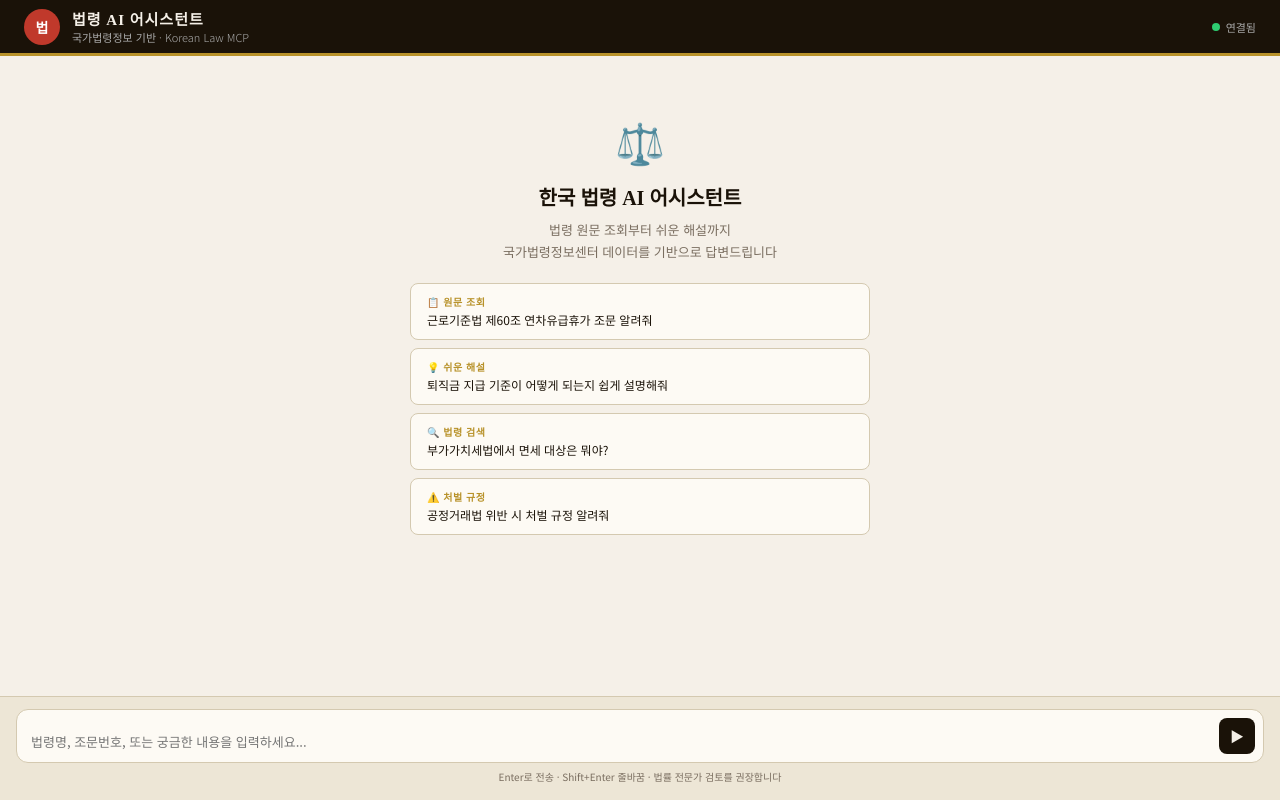
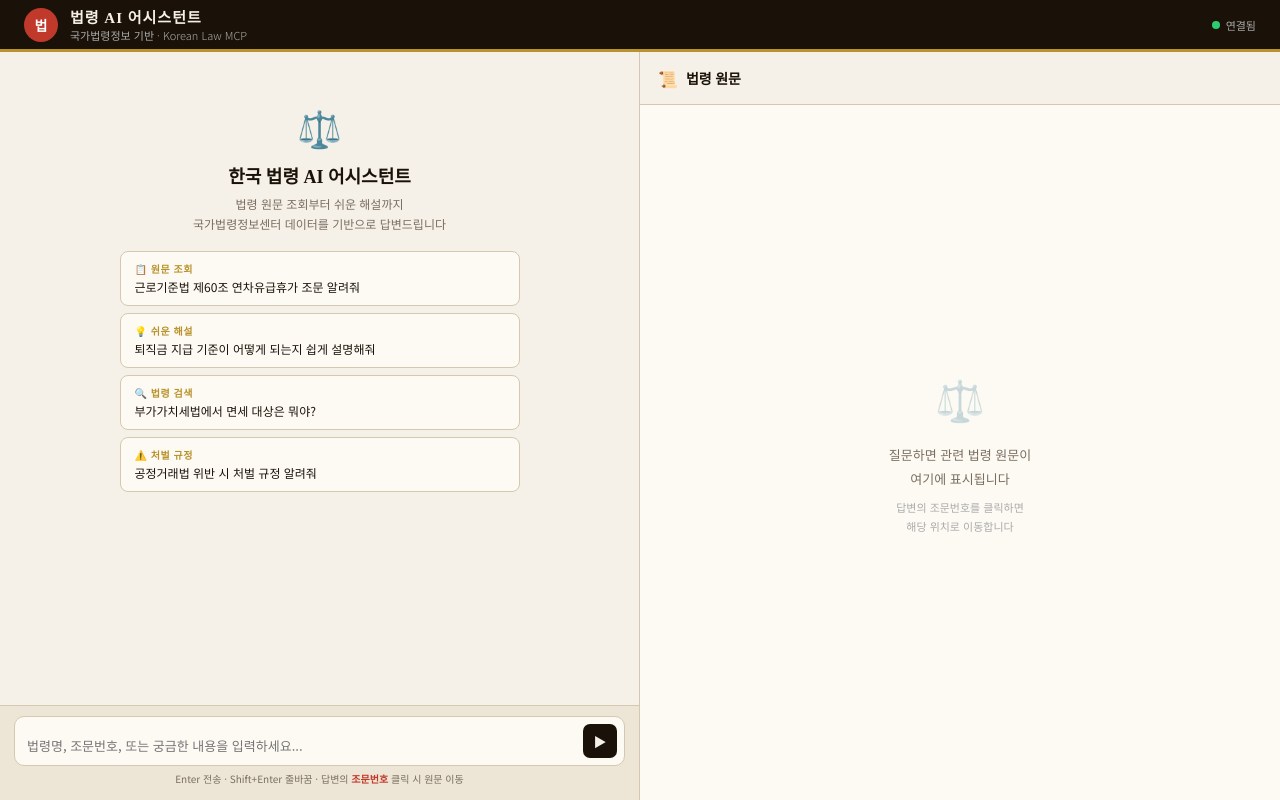
Before and after one commit to ghdwp45/law-chatbot, a Next.js app: page / in a window 1280 px wide. Built offline with nearby package versions, Linux system fonts and the light colour scheme.

Commit message:
Update page.js

```diff
--- a/app/page.js
+++ b/app/page.js
@@ -12,12 +12,64 @@ export default function Home() {
   const [messages, setMessages] = useState([]);
   const [input, setInput] = useState("");
   const [loading, setLoading] = useState(false);
+  const [lawPanels, setLawPanels] = useState([]); // [{title, articles: [{no, content}]}]
+  const [activeRef, setActiveRef] = useState(null); // 현재 하이라이트된 조문
   const chatRef = useRef(null);
   const textareaRef = useRef(null);
+  const lawRefs = useRef({});
 
   useEffect(() => {
     if (chatRef.current) chatRef.current.scrollTop = chatRef.current.scrollHeight;
   }, [messages, loading]);
+
+  // 답변에서 법령 원문 파싱
+  const parseLawFromResponse = (text) => {
+    const panels = [];
+    // [법령명 제X조] 패턴 찾기
+    const lawBlocks = text.match(/【[^】]+】[\s\S]*?(?=【|$)/g) || [];
+
+    if (lawBlocks.length > 0) {
+      lawBlocks.forEach(block => {
+        const titleMatch = block.match(/【([^】]+)】/);
+        if (!titleMatch) return;
+        const title = titleMatch[1];
+        const content = block.replace(/【[^】]+】/, "").trim();
+        const articles = [];
+        // 제X조 단위로 분리
+        const artMatches = content.split(/(?=제\d+조)/);
+        artMatches.forEach(art => {
+          if (art.trim()) {
+            const noMatch = art.match(/^(제\d+조[^\n]*)/);
+            articles.push({
+              no: noMatch ? noMatch[1] : "조문",
+              content: art.trim()
+            });
+          }
+        });
+        panels.push({ title, articles });
+      });
+    } else {
+      // 패턴 없으면 전체 텍스트에서 조문 추출 시도
+      const artMatches = text.match(/제\d+조[^\n]*/g);
+      if (artMatches && artMatches.length > 0) {
+        panels.push({
+          title: "관련 법령",
+          articles: artMatches.map(a => ({ no: a, content: a }))
+        });
+      }
+    }
+    return panels;
+  };
+
+  // 답변 텍스트에서 법령 인용 부분 하이라이트
+  const formatWithHighlight = (text) => {
+    // 조문 번호 패턴에 클릭 이벤트 추가
+    return text
+      .replace(/\*\*(.*?)\*\*/g, "<strong>$1</strong>")
+      .replace(/(제\d+조(?:의\d+)?(?:\s*제\d+항)?(?:\s*제\d+호)?)/g,
+        `<span class="law-ref" onclick="window.highlightLaw('$1')">$1</span>`)
+      .replace(/\n/g, "<br/>");
+  };
 
   const send = async (text) => {
     const userText = text || input.trim();
@@ -37,13 +89,30 @@ export default function Home() {
       });
       const data = await res.json();
       if (!res.ok) throw new Error(data.error || "오류 발생");
-      setMessages([...newMessages, { role: "assistant", content: data.text }]);
+
+      const assistantMsg = { role: "assistant", content: data.text };
+      setMessages([...newMessages, assistantMsg]);
+
+      // 법령 원문 파싱해서 오른쪽 패널에 추가
+      const parsed = parseLawFromResponse(data.text);
+      if (parsed.length > 0) setLawPanels(parsed);
+
     } catch (e) {
       setMessages([...newMessages, { role: "assistant", content: `❌ ${e.message}` }]);
     } finally {
       setLoading(false);
     }
   };
+
+  // 조문 클릭 시 오른쪽 패널에서 해당 조문 하이라이트
+  useEffect(() => {
+    window.highlightLaw = (ref) => {
+      setActiveRef(ref);
+      // 해당 조문으로 스크롤
+      const el = lawRefs.current[ref];
+      if (el) el.scrollIntoView({ behavior: "smooth", block: "center" });
+    };
+  }, []);
 
   const handleKey = (e) => {
     if (e.key === "Enter" && !e.shiftKey) { e.preventDefault(); send(); }
@@ -54,38 +123,38 @@ export default function Home() {
     e.target.style.height = Math.min(e.target.scrollHeight, 120) + "px";
   };
 
-  const formatText = (text) => {
-    return text
-      .replace(/\*\*(.*?)\*\*/g, "<strong>$1</strong>")
-      .replace(/\n/g, "<br/>");
-  };
-
   return (
-    <div style={styles.root}>
-      <header style={styles.header}>
-        <div style={styles.headerLeft}>
-          <div style={styles.seal}>법</div>
+    <div style={s.root}>
+      {/* HEADER */}
+      <header style={s.header}>
+        <div style={s.headerLeft}>
+          <div style={s.seal}>법</div>
           <div>
-            <div style={styles.headerTitle}>법령 AI 어시스턴트</div>
-            <div style={styles.headerSub}>국가법령정보 기반 · Korean Law MCP</div>
+            <div style={s.headerTitle}>법령 AI 어시스턴트</div>
+            <div style={s.headerSub}>국가법령정보 기반 · Korean Law MCP</div>
           </div>
         </div>
-        <div style={styles.statusWrap}>
-          <div style={{...styles.dot, background: loading ? "#f39c12" : "#2ecc71"}} />
-          <span style={styles.statusText}>{loading ? "조회 중..." : "연결됨"}</span>
+        <div style={s.statusWrap}>
+          <div style={{...s.dot, background: loading ? "#f39c12" : "#2ecc71"}} />
+          <span style={s.statusText}>{loading ? "조회 중..." : "연결됨"}</span>
         </div>
       </header>
 
-      <div style={styles.chatArea} ref={chatRef}>
+      {/* BODY: 좌우 분할 */}
+      <div style={s.body}>
+
+        {/* 왼쪽: 채팅 */}
+        <div style={s.leftPane}>
+          <div style={s.chatArea} ref={chatRef}>
             {messages.length === 0 && (
-          <div style={styles.welcome}>
-            <div style={styles.welcomeIcon}>⚖️</div>
-            <h2 style={styles.welcomeTitle}>한국 법령 AI 어시스턴트</h2>
-            <p style={styles.welcomeDesc}>법령 원문 조회부터 쉬운 해설까지<br/>국가법령정보센터 데이터를 기반으로 답변드립니다</p>
-            <div style={styles.examples}>
+              <div style={s.welcome}>
+                <div style={s.welcomeIcon}>⚖️</div>
+                <h2 style={s.welcomeTitle}>한국 법령 AI 어시스턴트</h2>
+                <p style={s.welcomeDesc}>법령 원문 조회부터 쉬운 해설까지<br/>국가법령정보센터 데이터를 기반으로 답변드립니다</p>
+                <div style={s.examples}>
                   {EXAMPLES.map((ex) => (
-                <button key={ex.q} style={styles.exBtn} onClick={() => send(ex.q)}>
-                  <span style={styles.exLabel}>{ex.label}</span>
+                    <button key={ex.q} style={s.exBtn} onClick={() => send(ex.q)}>
+                      <span style={s.exLabel}>{ex.label}</span>
                       {ex.q}
                     </button>
                   ))}
@@ -94,80 +163,158 @@ export default function Home() {
             )}
 
             {messages.map((m, i) => (
-          <div key={i} style={{...styles.msgRow, justifyContent: m.role === "user" ? "flex-end" : "flex-start"}}>
-            {m.role === "assistant" && <div style={styles.avatarAi}>법</div>}
-            <div style={m.role === "user" ? styles.bubbleUser : styles.bubbleAi}
-              dangerouslySetInnerHTML={{ __html: formatText(m.content) }} />
-            {m.role === "user" && <div style={styles.avatarUser}>나</div>}
+              <div key={i} style={{...s.msgRow, justifyContent: m.role === "user" ? "flex-end" : "flex-start"}}>
+                {m.role === "assistant" && <div style={s.avatarAi}>법</div>}
+                <div
+                  style={m.role === "user" ? s.bubbleUser : s.bubbleAi}
+                  dangerouslySetInnerHTML={{ __html: m.role === "assistant" ? formatWithHighlight(m.content) : m.content }}
+                />
+                {m.role === "user" && <div style={s.avatarUser}>나</div>}
               </div>
             ))}
 
             {loading && (
-          <div style={{...styles.msgRow, justifyContent: "flex-start"}}>
-            <div style={styles.avatarAi}>법</div>
-            <div style={styles.typing}>
-              {[0,1,2].map(i => <span key={i} style={{...styles.typingDot, animationDelay: `${i*0.2}s`}} />)}
+              <div style={{...s.msgRow, justifyContent: "flex-start"}}>
+                <div style={s.avatarAi}>법</div>
+                <div style={s.typing}>
+                  {[0,1,2].map(i => <span key={i} style={{...s.typingDot, animationDelay:`${i*0.2}s`}}/>)}
                 </div>
               </div>
             )}
           </div>
 
-      <div style={styles.inputArea}>
-        <div style={styles.inputRow}>
+          {/* 입력창 */}
+          <div style={s.inputArea}>
+            <div style={s.inputRow}>
               <textarea
                 ref={textareaRef}
-            style={styles.textarea}
+                style={s.textarea}
                 value={input}
                 onChange={(e) => { setInput(e.target.value); autoResize(e); }}
                 onKeyDown={handleKey}
                 placeholder="법령명, 조문번호, 또는 궁금한 내용을 입력하세요..."
                 rows={1}
               />
-          <button style={{...styles.sendBtn, opacity: loading ? 0.4 : 1}} onClick={() => send()} disabled={loading}>
-            ▶
-          </button>
+              <button style={{...s.sendBtn, opacity: loading ? 0.4 : 1}} onClick={() => send()} disabled={loading}>▶</button>
             </div>
-        <div style={styles.hint}>Enter로 전송 · Shift+Enter 줄바꿈 · 법률 전문가 검토를 권장합니다</div>
+            <div style={s.hint}>Enter 전송 · Shift+Enter 줄바꿈 · 답변의 <span style={{color:"#c0392b", fontWeight:600}}>조문번호</span> 클릭 시 원문 이동</div>
+          </div>
+        </div>
+
+        {/* 오른쪽: 법령 원문 패널 */}
+        <div style={s.rightPane}>
+          <div style={s.rightHeader}>
+            <span style={s.rightHeaderIcon}>📜</span>
+            <span style={s.rightHeaderTitle}>법령 원문</span>
+            {lawPanels.length > 0 && (
+              <span style={s.rightHeaderBadge}>{lawPanels.reduce((a,p)=>a+p.articles.length,0)}개 조문</span>
+            )}
+          </div>
+
+          <div style={s.lawContent}>
+            {lawPanels.length === 0 ? (
+              <div style={s.emptyLaw}>
+                <div style={s.emptyIcon}>⚖️</div>
+                <p style={s.emptyText}>질문하면 관련 법령 원문이<br/>여기에 표시됩니다</p>
+                <p style={s.emptySubText}>답변의 조문번호를 클릭하면<br/>해당 위치로 이동합니다</p>
+              </div>
+            ) : (
+              lawPanels.map((panel, pi) => (
+                <div key={pi} style={s.lawPanel}>
+                  <div style={s.lawPanelTitle}>{panel.title}</div>
+                  {panel.articles.map((art, ai) => {
+                    const refKey = art.no.match(/제\d+조/)?.[0] || art.no;
+                    const isActive = activeRef && art.no.includes(activeRef.match(/제\d+조/)?.[0] || activeRef);
+                    return (
+                      <div
+                        key={ai}
+                        ref={el => lawRefs.current[refKey] = el}
+                        style={{...s.article, ...(isActive ? s.articleActive : {})}}
+                      >
+                        <div style={s.articleNo}>{art.no}</div>
+                        <div style={s.articleContent}>{art.content}</div>
+                      </div>
+                    );
+                  })}
+                </div>
+              ))
+            )}
+          </div>
+        </div>
       </div>
 
       <style>{`
         @import url('https://fonts.googleapis.com/css2?family=Noto+Serif+KR:wght@700&family=Noto+Sans+KR:wght@300;400;500&display=swap');
         * { box-sizing: border-box; margin: 0; padding: 0; }
-        body { font-family: 'Noto Sans KR', sans-serif; }
+        body { font-family: 'Noto Sans KR', sans-serif; overflow: hidden; }
+        ::-webkit-scrollbar { width: 4px; }
+        ::-webkit-scrollbar-thumb { background: #d4c9b0; border-radius: 2px; }
         @keyframes blink { 0%,60%,100%{transform:translateY(0);opacity:.4} 30%{transform:translateY(-5px);opacity:1} }
+        .law-ref {
+          color: #c0392b;
+          font-weight: 600;
+          cursor: pointer;
+          border-bottom: 1px dashed #c0392b;
+          padding: 0 1px;
+          transition: background 0.15s;
+        }
+        .law-ref:hover { background: #fde8e8; border-radius: 2px; }
       `}</style>
     </div>
   );
 }
 
-const styles = {
-  root: { display:"flex", flexDirection:"column", height:"100vh", background:"#f5f0e8", fontFamily:"'Noto Sans KR', sans-serif" },
-  header: { background:"#1a1208", color:"#f5f0e8", padding:"0 24px", height:56, display:"flex", alignItems:"center", justifyContent:"space-between", flexShrink:0, borderBottom:"3px solid #b8922a" },
+const s = {
+  root: { display:"flex", flexDirection:"column", height:"100vh", background:"#f5f0e8", fontFamily:"'Noto Sans KR',sans-serif" },
+  header: { background:"#1a1208", color:"#f5f0e8", padding:"0 24px", height:52, display:"flex", alignItems:"center", justifyContent:"space-between", flexShrink:0, borderBottom:"3px solid #b8922a" },
   headerLeft: { display:"flex", alignItems:"center", gap:12 },
-  seal: { width:36, height:36, background:"#c0392b", borderRadius:"50%", display:"flex", alignItems:"center", justifyContent:"center", fontFamily:"'Noto Serif KR', serif", fontSize:14, fontWeight:700, color:"white" },
-  headerTitle: { fontFamily:"'Noto Serif KR', serif", fontSize:15, fontWeight:700, letterSpacing:1 },
-  headerSub: { fontSize:11, color:"#aaa", fontWeight:300 },
-  statusWrap: { display:"flex", alignItems:"center", gap:6 },
-  dot: { width:8, height:8, borderRadius:"50%", transition:"background 0.3s" },
-  statusText: { fontSize:11, color:"#aaa" },
-  chatArea: { flex:1, overflowY:"auto", padding:"24px 20px", display:"flex", flexDirection:"column", gap:16 },
-  welcome: { textAlign:"center", padding:"32px 20px" },
-  welcomeIcon: { fontSize:40, marginBottom:12 },
-  welcomeTitle: { fontFamily:"'Noto Serif KR', serif", fontSize:20, fontWeight:700, color:"#1a1208", marginBottom:8 },
-  welcomeDesc: { fontSize:13, color:"#7a6e60", lineHeight:1.7, marginBottom:20 },
-  examples: { display:"flex", flexDirection:"column", gap:8, maxWidth:460, margin:"0 auto" },
-  exBtn: { background:"#fdfaf4", border:"1px solid #d4c9b0", borderRadius:8, padding:"10px 16px", fontSize:12, color:"#1a1208", cursor:"pointer", textAlign:"left", fontFamily:"'Noto Sans KR', sans-serif", lineHeight:1.5 },
-  exLabel: { fontSize:10, fontWeight:700, color:"#b8922a", letterSpacing:0.5, display:"block", marginBottom:2 },
-  msgRow: { display:"flex", gap:10, alignItems:"flex-start" },
-  avatarAi: { width:32, height:32, background:"#1a1208", color:"#f5f0e8", borderRadius:"50%", display:"flex", alignItems:"center", justifyContent:"center", fontFamily:"'Noto Serif KR', serif", fontSize:12, fontWeight:700, flexShrink:0 },
-  avatarUser: { width:32, height:32, background:"#b8922a", color:"white", borderRadius:"50%", display:"flex", alignItems:"center", justifyContent:"center", fontSize:13, fontWeight:700, flexShrink:0 },
-  bubbleAi: { maxWidth:"calc(100% - 80px)", padding:"12px 16px", borderRadius:"12px 12px 12px 4px", background:"#fdfaf4", border:"1px solid #d4c9b0", fontSize:13, lineHeight:1.8, color:"#1a1208" },
-  bubbleUser: { maxWidth:"calc(100% - 80px)", padding:"12px 16px", borderRadius:"12px 12px 4px 12px", background:"#1a1208", color:"#f5f0e8", fontSize:13, lineHeight:1.8 },
-  typing: { display:"flex", alignItems:"center", gap:4, padding:"12px 16px", background:"#fdfaf4", border:"1px solid #d4c9b0", borderRadius:"12px 12px 12px 4px" },
-  typingDot: { width:6, height:6, background:"#7a6e60", borderRadius:"50%", display:"inline-block", animation:"blink 1.2s infinite" },
-  inputArea: { padding:"12px 16px 16px", background:"#ede6d6", borderTop:"1px solid #d4c9b0", flexShrink:0 },
-  inputRow: { display:"flex", gap:8, alignItems:"flex-end", background:"#fdfaf4", border:"1.5px solid #d4c9b0", borderRadius:12, padding:"8px 8px 8px 14px" },
-  textarea: { flex:1, border:"none", outline:"none", background:"transparent", fontFamily:"'Noto Sans KR', sans-serif", fontSize:13, color:"#1a1208", resize:"none", maxHeight:120, minHeight:22, lineHeight:1.6 },
-  sendBtn: { width:36, height:36, background:"#1a1208", border:"none", borderRadius:8, cursor:"pointer", color:"#f5f0e8", fontSize:14, flexShrink:0 },
-  hint: { fontSize:10, color:"#7a6e60", marginTop:6, textAlign:"center" },
+  seal: { width:34,height:34,background:"#c0392b",borderRadius:"50%",display:"flex",alignItems:"center",justifyContent:"center",fontFamily:"'Noto Serif KR',serif",fontSize:14,fontWeight:700,color:"white" },
+  headerTitle: { fontFamily:"'Noto Serif KR',serif",fontSize:15,fontWeight:700,letterSpacing:1 },
+  headerSub: { fontSize:11,color:"#aaa",fontWeight:300 },
+  statusWrap: { display:"flex",alignItems:"center",gap:6 },
+  dot: { width:8,height:8,borderRadius:"50%",transition:"background 0.3s" },
+  statusText: { fontSize:11,color:"#aaa" },
+
+  body: { display:"flex", flex:1, overflow:"hidden" },
+
+  // 왼쪽 채팅
+  leftPane: { display:"flex",flexDirection:"column",flex:"0 0 50%",borderRight:"1px solid #d4c9b0",overflow:"hidden" },
+  chatArea: { flex:1,overflowY:"auto",padding:"20px 16px",display:"flex",flexDirection:"column",gap:14 },
+  welcome: { textAlign:"center",padding:"28px 16px" },
+  welcomeIcon: { fontSize:36,marginBottom:10 },
+  welcomeTitle: { fontFamily:"'Noto Serif KR',serif",fontSize:18,fontWeight:700,color:"#1a1208",marginBottom:6 },
+  welcomeDesc: { fontSize:12,color:"#7a6e60",lineHeight:1.7,marginBottom:16 },
+  examples: { display:"flex",flexDirection:"column",gap:7,maxWidth:400,margin:"0 auto" },
+  exBtn: { background:"#fdfaf4",border:"1px solid #d4c9b0",borderRadius:8,padding:"9px 14px",fontSize:12,color:"#1a1208",cursor:"pointer",textAlign:"left",fontFamily:"'Noto Sans KR',sans-serif",lineHeight:1.5 },
+  exLabel: { fontSize:10,fontWeight:700,color:"#b8922a",letterSpacing:0.5,display:"block",marginBottom:2 },
+  msgRow: { display:"flex",gap:8,alignItems:"flex-start" },
+  avatarAi: { width:30,height:30,background:"#1a1208",color:"#f5f0e8",borderRadius:"50%",display:"flex",alignItems:"center",justifyContent:"center",fontFamily:"'Noto Serif KR',serif",fontSize:11,fontWeight:700,flexShrink:0 },
+  avatarUser: { width:30,height:30,background:"#b8922a",color:"white",borderRadius:"50%",display:"flex",alignItems:"center",justifyContent:"center",fontSize:12,fontWeight:700,flexShrink:0 },
+  bubbleAi: { maxWidth:"calc(100% - 60px)",padding:"10px 14px",borderRadius:"10px 10px 10px 3px",background:"#fdfaf4",border:"1px solid #d4c9b0",fontSize:13,lineHeight:1.8,color:"#1a1208" },
+  bubbleUser: { maxWidth:"calc(100% - 60px)",padding:"10px 14px",borderRadius:"10px 10px 3px 10px",background:"#1a1208",color:"#f5f0e8",fontSize:13,lineHeight:1.8 },
+  typing: { display:"flex",alignItems:"center",gap:4,padding:"10px 14px",background:"#fdfaf4",border:"1px solid #d4c9b0",borderRadius:"10px 10px 10px 3px" },
+  typingDot: { width:6,height:6,background:"#7a6e60",borderRadius:"50%",display:"inline-block",animation:"blink 1.2s infinite" },
+  inputArea: { padding:"10px 14px 14px",background:"#ede6d6",borderTop:"1px solid #d4c9b0",flexShrink:0 },
+  inputRow: { display:"flex",gap:8,alignItems:"flex-end",background:"#fdfaf4",border:"1.5px solid #d4c9b0",borderRadius:10,padding:"7px 7px 7px 12px" },
+  textarea: { flex:1,border:"none",outline:"none",background:"transparent",fontFamily:"'Noto Sans KR',sans-serif",fontSize:13,color:"#1a1208",resize:"none",maxHeight:120,minHeight:22,lineHeight:1.6 },
+  sendBtn: { width:34,height:34,background:"#1a1208",border:"none",borderRadius:7,cursor:"pointer",color:"#f5f0e8",fontSize:13,flexShrink:0 },
+  hint: { fontSize:10,color:"#7a6e60",marginTop:5,textAlign:"center" },
+
+  // 오른쪽 법령 원문
+  rightPane: { display:"flex",flexDirection:"column",flex:"0 0 50%",overflow:"hidden",background:"#fdfaf4" },
+  rightHeader: { display:"flex",alignItems:"center",gap:8,padding:"14px 18px",borderBottom:"1px solid #d4c9b0",background:"#f5f0e8",flexShrink:0 },
+  rightHeaderIcon: { fontSize:16 },
+  rightHeaderTitle: { fontFamily:"'Noto Serif KR',serif",fontSize:14,fontWeight:700,color:"#1a1208",flex:1 },
+  rightHeaderBadge: { fontSize:11,background:"#c0392b",color:"white",padding:"2px 8px",borderRadius:10,fontWeight:500 },
+  lawContent: { flex:1,overflowY:"auto",padding:"16px" },
+  emptyLaw: { display:"flex",flexDirection:"column",alignItems:"center",justifyContent:"center",height:"100%",padding:40,textAlign:"center" },
+  emptyIcon: { fontSize:40,marginBottom:16,opacity:0.3 },
+  emptyText: { fontSize:13,color:"#7a6e60",lineHeight:1.8,marginBottom:8 },
+  emptySubText: { fontSize:11,color:"#aaa",lineHeight:1.7 },
+  lawPanel: { marginBottom:20 },
+  lawPanelTitle: { fontFamily:"'Noto Serif KR',serif",fontSize:13,fontWeight:700,color:"#1a1208",padding:"8px 12px",background:"#1a1208",color:"#f5f0e8",borderRadius:"6px 6px 0 0",letterSpacing:0.5 },
+  article: { padding:"12px 14px",borderLeft:"3px solid #d4c9b0",borderRight:"1px solid #e8e0d0",borderBottom:"1px solid #e8e0d0",background:"white",transition:"all 0.2s",cursor:"default" },
+  articleActive: { borderLeft:"3px solid #c0392b",background:"#fff8f8",boxShadow:"0 2px 8px rgba(192,57,43,0.1)" },
+  articleNo: { fontSize:11,fontWeight:700,color:"#c0392b",marginBottom:4,letterSpacing:0.5 },
+  articleContent: { fontSize:12,lineHeight:1.9,color:"#2c2416",whiteSpace:"pre-wrap" },
 };
```
Lines whose indentation alone changed are shown as unchanged.
